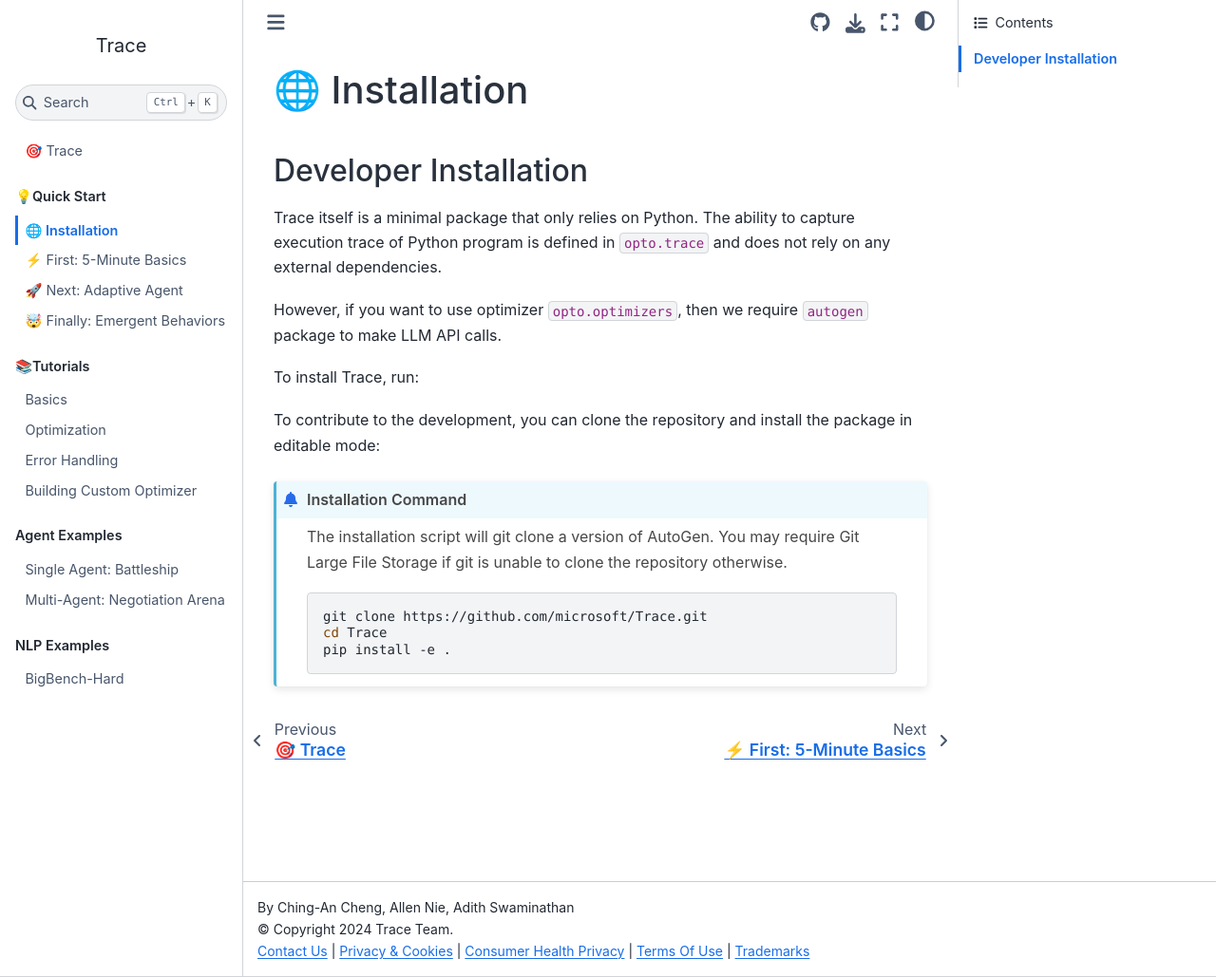
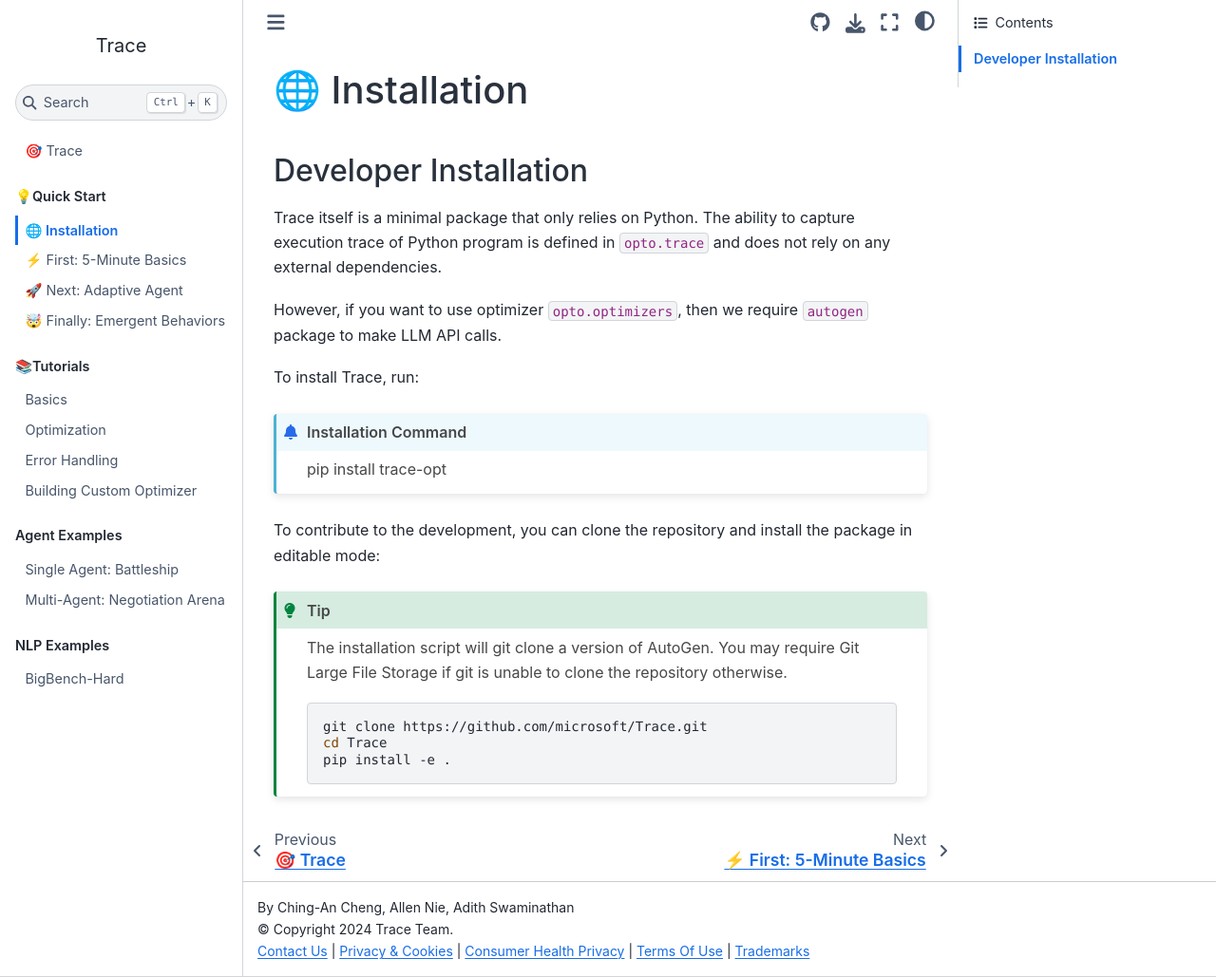
Before and after one commit to guru-code-expert/OpenTrace, a Jupyter Book: the page built from docs/quickstart/installation.md, in a window 1280 px wide and 1029 px high. Shown: the whole window at 95% size. Built offline with Jupyter Book 1.0.4 settings and Sphinx 7.4.7 and the Sphinx Book theme 1.1.4, drawn with Linux system fonts in a browser that asks for light colours.

Commit message:
fix markdown error

````diff
--- a/docs/quickstart/installation.md
+++ b/docs/quickstart/installation.md
@@ -11,13 +11,13 @@
 
 To install Trace, run:
 
-```{admonition}
+```{admonition} Installation Command
 pip install trace-opt
 ```
 
 To contribute to the development, you can clone the repository and install the package in editable mode:
 
-```{admonition} Installation Command
+```{tip}
 The installation script will git clone a version of AutoGen.
 You may require Git Large File Storage if git is unable to clone the repository otherwise.
 
````
